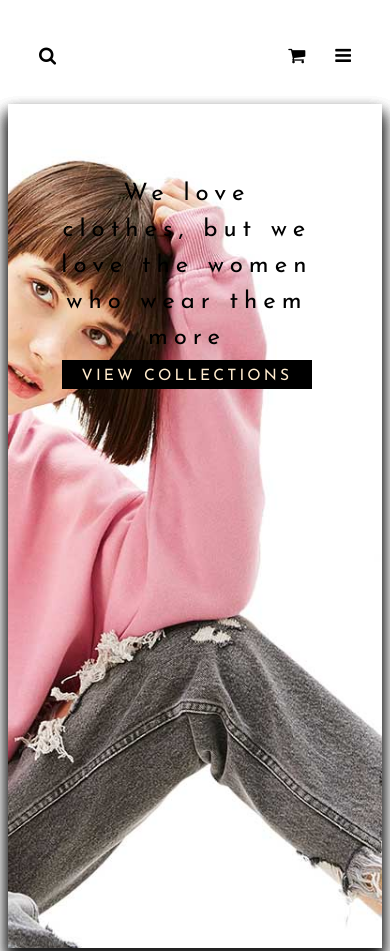
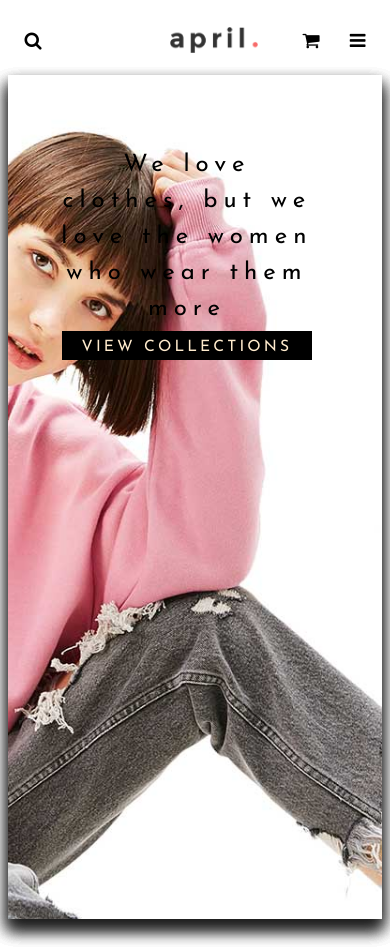
Before and after one commit to jayesh00041/HTML---CSS-Mini-Project---HTML---CSS-Mini-Project---tuwwneo2uu3m, a plain HTML site: page index.html in a window 390 px wide. Shown: the top 951 px of the page. Drawn offline with Linux system fonts and the light colour scheme.

Commit message:
made logo visible for mobile responsive

```diff
--- a/styles.css
+++ b/styles.css
@@ -263,4 +263,11 @@ li.menu:hover {
     .block4 i {
         margin: 0.5em;
     }
+    .header {
+        padding: 0.1em;
+    }
+    .logo {
+        height: 26px;
+        visibility: initial;
+    }
 }
```
